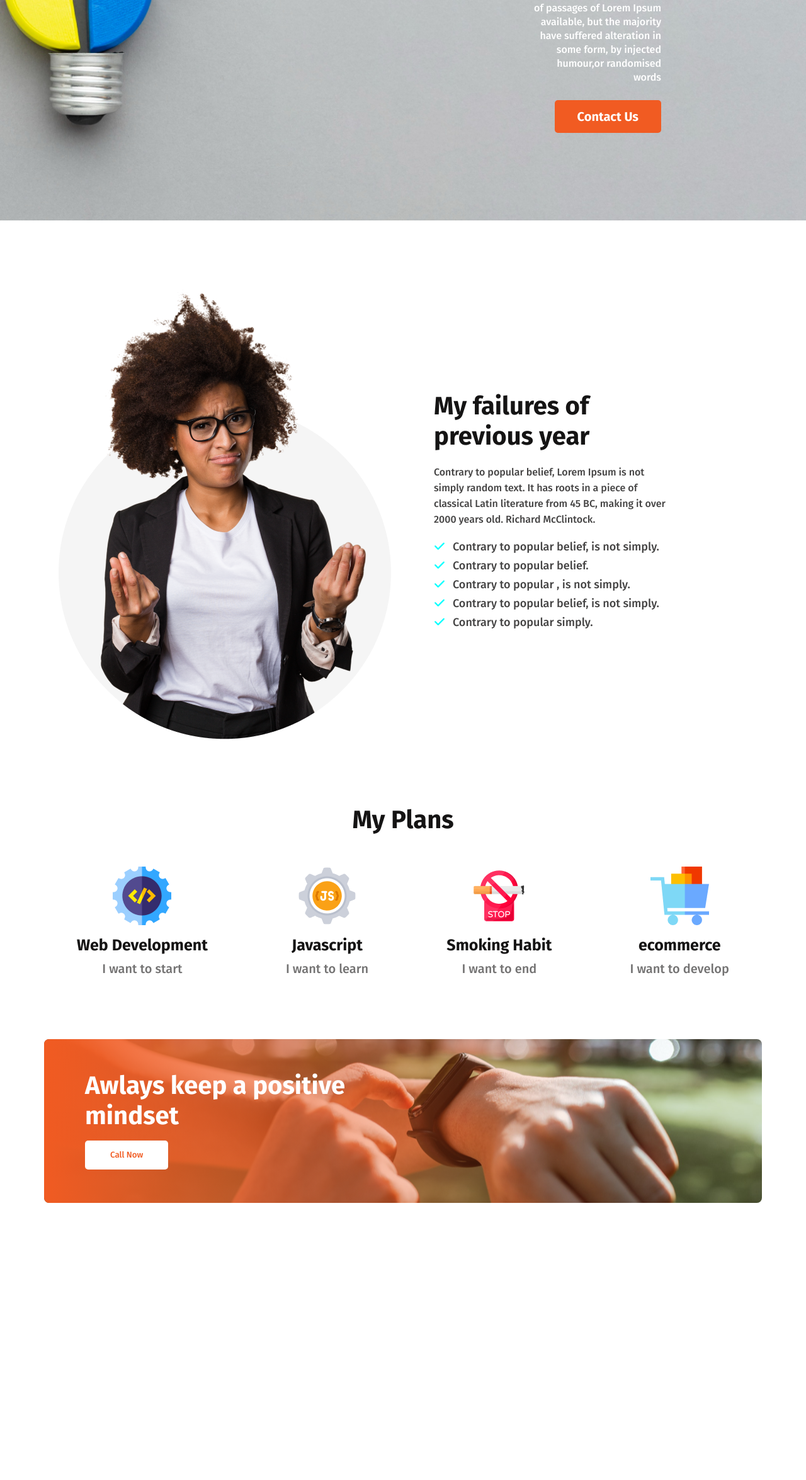
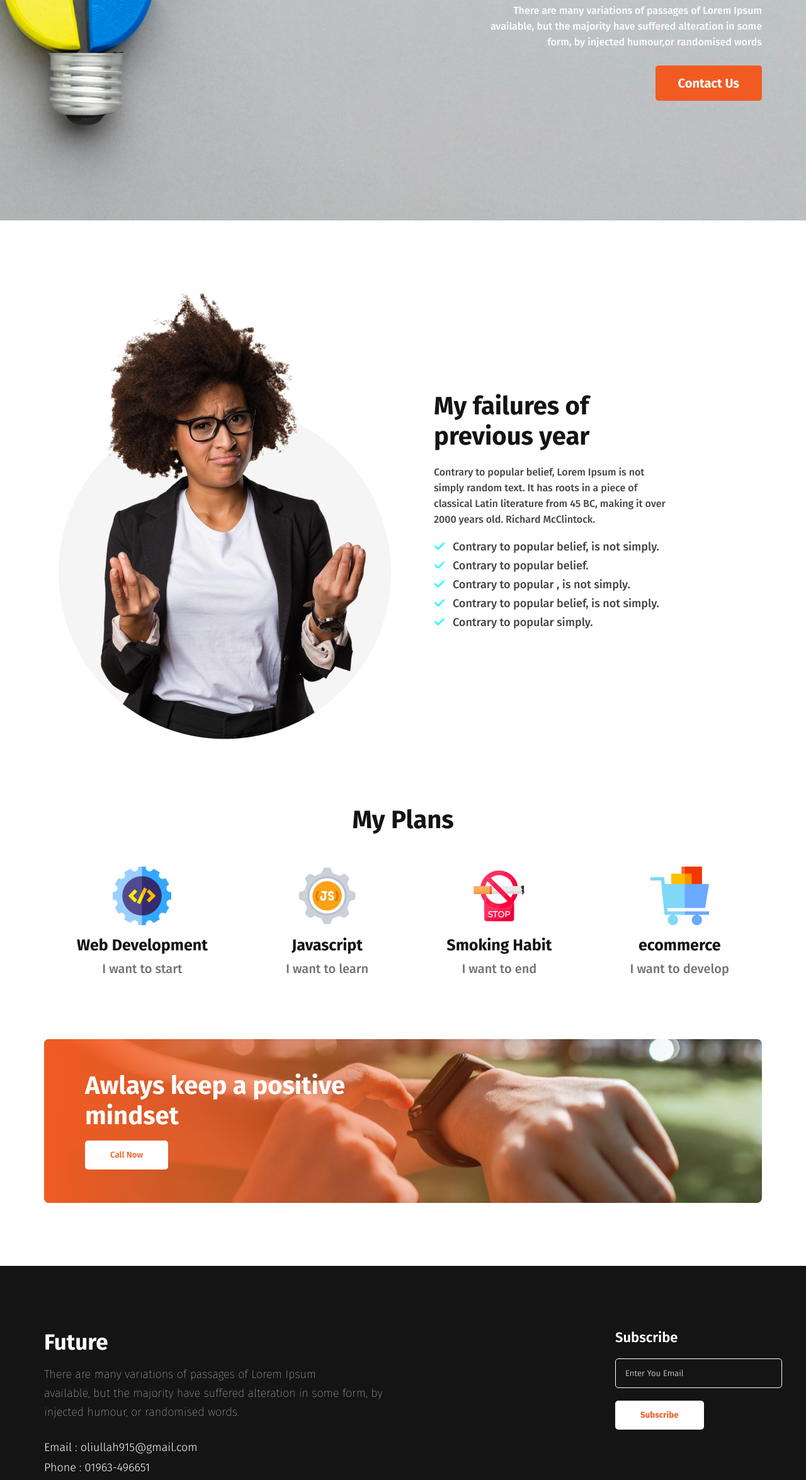
Before and after one commit to OliUllah1/assignment1, a plain HTML site: page index.html in a window 1280 px wide. Shown: the part 450-2800 px from the top of the page at 63% size. Before the commit the page ends 2460 px from the top, so only its background shows below. Drawn offline with Linux system fonts and the light colour scheme.

Commit message:
footer section add

```diff
--- a/index.html
+++ b/index.html
@@ -16,10 +16,10 @@
 
     <header class="header">
         <div class="header-info">
-            <h1 class="header-tittle">
+            <h1 class="header-title">
                 All Thinks Are <br>Possible If You <br>believe
             </h1>
-            <p class="header-subtittle">There are many variations of passages of Lorem Ipsum available, but the majority have suffered alteration in some form, by injected humour,or randomised words</p>
+            <p class="header-subtitle">There are many variations of passages of Lorem Ipsum<br>available, but the majority have suffered alteration in some<br>form, by injected humour,or randomised words</p>
             <div class="primary-btn">
                 <button>Contact Us</button>
             </div>
@@ -40,8 +40,8 @@
                 <img src="images/person.png" alt="">
             </div>
             <div class="my-failures-details">
-                <h2 class="failures-tittle">My failures of<br>previous year</h2>
-                <p class="failures-subtittle">Contrary to popular belief, Lorem Ipsum is not<br>simply random text. It has roots in a piece of<br> classical Latin literature from 45 BC, making it over <br>2000 years old. Richard McClintock.</p>
+                <h2 class="failures-title">My failures of<br>previous year</h2>
+                <p class="failures-subtitle">Contrary to popular belief, Lorem Ipsum is not<br>simply random text. It has roots in a piece of<br> classical Latin literature from 45 BC, making it over <br>2000 years old. Richard McClintock.</p>
                 <div class="failures-list">
                     <ul>
                         <li><i class="fa-solid fa-check"></i>Contrary to popular belief, is not simply.</li>
@@ -57,27 +57,27 @@
 
         <!-- my plan section start -->
         <section class="my-plan">
-            <h2 class="plan-tittle">My Plans</h2>
+            <h2 class="plan-title">My Plans</h2>
             <div class="skills">
                 <div class="skill">
                     <img class="skill-images" src="images/icons/web.png" alt="">
                     <h4 class="skill-name">Web Development</h4>
-                    <p class="skill-tittle">I want to start</p>
+                    <p class="skill-title">I want to start</p>
                 </div>
                 <div class="skill">
                     <img class="skill-images" src="images/icons/js.png" alt="">
                     <h4 class="skill-name">Javascript</h4>
-                    <p class="skill-tittle">I want to learn</p>
+                    <p class="skill-title">I want to learn</p>
                 </div>
                 <div class="skill">
                     <img class="skill-images" src="images/icons/smoke.png" alt="">
                     <h4 class="skill-name">Smoking Habit</h4>
-                    <p class="skill-tittle">I want to end</p>
+                    <p class="skill-title">I want to end</p>
                 </div>
                 <div class="skill">
                     <img class="skill-images" src="images/icons/ecom.png" alt="">
                     <h4 class="skill-name">ecommerce</h4>
-                    <p class="skill-tittle">I want to develop</p>
+                    <p class="skill-title">I want to develop</p>
                 </div>
             </div>
         </section>
@@ -87,18 +87,52 @@
         <!-- contact section start -->
         <section class="contact">
             <div class="contact-info">
-                <h1 class="contact-tittle">Awlays keep a positive <br>mindset</h1>
+                <h1 class="contact-title">Awlays keep a positive <br>mindset</h1>
                 <div class="contact-btn">
                     <button>Call Now</button>
                 </div>
             </div>
         </section>
+        <!-- contact section end -->
+
+    </main>
+    <!-- mainbody end -->
 
 
+    <!-- footer start -->
+    <footer class="footer">
+        <div class="footer-information">
 
-    </main>
-    <footer>
+            <div class="footer-leftsite-info">
+                <h1 class="footer-leftsite-title">Future</h1>
+                <p class="footer-subtitle">There are many variations of passages of Lorem Ipsum<br>available, but the majority have suffered alteration in some form, by injected humour, or randomised words.</p>
+                <div class="footer-personal-info">
+                    <p>Email : oliullah915@gmail.com</p>
+                    <p>Phone : 01963-496651</p>
+                </div>
+                <div class="social-media">
+                    <div class="social-media-image">
+                        <img src="images/icons/fb.png" alt="">
+                    </div>
+                    <div class="social-media-image">
+                        <img src="images/icons/twitter.png" alt="">
+                    </div>
+                    <div class="social-media-image">
+                        <img src="images/icons/youtube.png" alt="">
+                    </div>
+                </div>
+            </div>
+
+            <div class="footer-rightsite-info">
+                <h4 class="footer-rightsite-title">Subscribe</h4>
+                <form class="footer-form">
+                    <input type="email" placeholder="Enter You Email">
+                    <input type="submit" value="Subscribe">
+                </form>
+            </div>
+        </div>
 
     </footer>
+    <!-- footer end -->
 </body>
 </html>
--- a/style.css
+++ b/style.css
@@ -15,21 +15,23 @@
     height: 100vh;
 }
 .header-info{
-    padding: 170px 230px 365px 845px;
+    max-width: 1140px;
     text-align: right;
+    margin: 0 auto;
+    padding-top: 200px;
 }
-.header-tittle{
-    font-size: 40px;
+.header-title{
+    font-size: 65px;
     font-weight: 700;
     margin-bottom: 20px;
 }
-.header-subtittle{
+.header-subtitle{
     color: #FFFFFF;
     margin-bottom: 25px;
-    line-height: 22px;
+    line-height: 25px;
 }
 .primary-btn button{
-    padding: 14px 36px;
+    padding: 16px 36px;
     border: 0;
     border-radius: 5px;
     background: #F15B22;
@@ -56,13 +58,13 @@
     margin: 100px auto;
     align-items: center;
 }
-.failures-tittle{
+.failures-title{
     color: #151414;
     font-size: 40px;
     font-weight: 700px;
     margin-bottom: 20px;
 }
-.failures-subtittle{
+.failures-subtitle{
     color: #444343;
     line-height: 25px;
     margin-bottom: 20px;
@@ -83,7 +85,7 @@
     max-width: 1140px;
     margin: 0 auto;
 }
-.plan-tittle{
+.plan-title{
     font-size: 40px;
     font-weight: 700;
     margin-bottom: 50px;
@@ -106,7 +108,7 @@
     margin-bottom: 10px;
     color: #151414;
 }
-.skill-tittle{
+.skill-title{
     color: #737272;
     font-size: 20px;
 }
@@ -137,7 +139,7 @@
     width: 100%;
     height: 100%;
 }
-.contact-tittle{
+.contact-title{
     padding: 50px 0 15px 65px;
     font-size: 40px;
     font-weight: 700;
@@ -154,3 +156,71 @@
     background: #FFFFFF;
     color: #F15B22;
 }
+
+
+/* footer section style */
+.footer{
+    width: 100%;
+    height: 250px;
+    background-color: #151414;
+    padding: 100px 0;
+}
+.footer-information{
+    max-width: 1140px;
+    margin: 0 auto;
+    display: flex;
+    gap: 350px;
+}
+.footer-leftsite-title{
+    font-size: 35px;
+    font-weight: 700;
+    color: #FFFFFF;
+    margin-bottom: 15px;
+}
+.footer-subtitle{
+    font-size: 18px;
+    color: #FFFFFF;
+    margin-bottom: 30px;
+    font-weight: 200;
+    line-height: 30px;
+}
+.footer-personal-info p{
+    color: #FFFFFF;
+    margin-bottom: 10px;
+    font-size: 18px;
+    font-weight: 300;
+}
+.social-media{
+    display: flex;
+    gap: 25px;
+    margin-top: 25px;
+}
+
+.footer-rightsite-title{
+    font-size: 22px;
+    font-weight: 600;
+    margin-bottom: 20px;
+    color: #FFFFFF;
+}
+
+.footer-form input[type="email"]{
+    width: 100%;
+    margin-bottom: 20px;
+    height: 45px;
+    background-color: #151414;
+    border: 1px solid #FFFFFF;
+    border-radius: 5px;
+    padding: 0 15px;
+}
+.footer-form input[type="email"]::placeholder{
+    color: #FFFFFF;
+    font-weight: 300;
+}
+.footer-form input[type="submit"]{
+    padding: 15px 40px;
+    border: 0;
+    border-radius: 5px;
+    background: #FFFFFF;
+    color: #F15B22;
+    font-weight: 700;
+}
```
